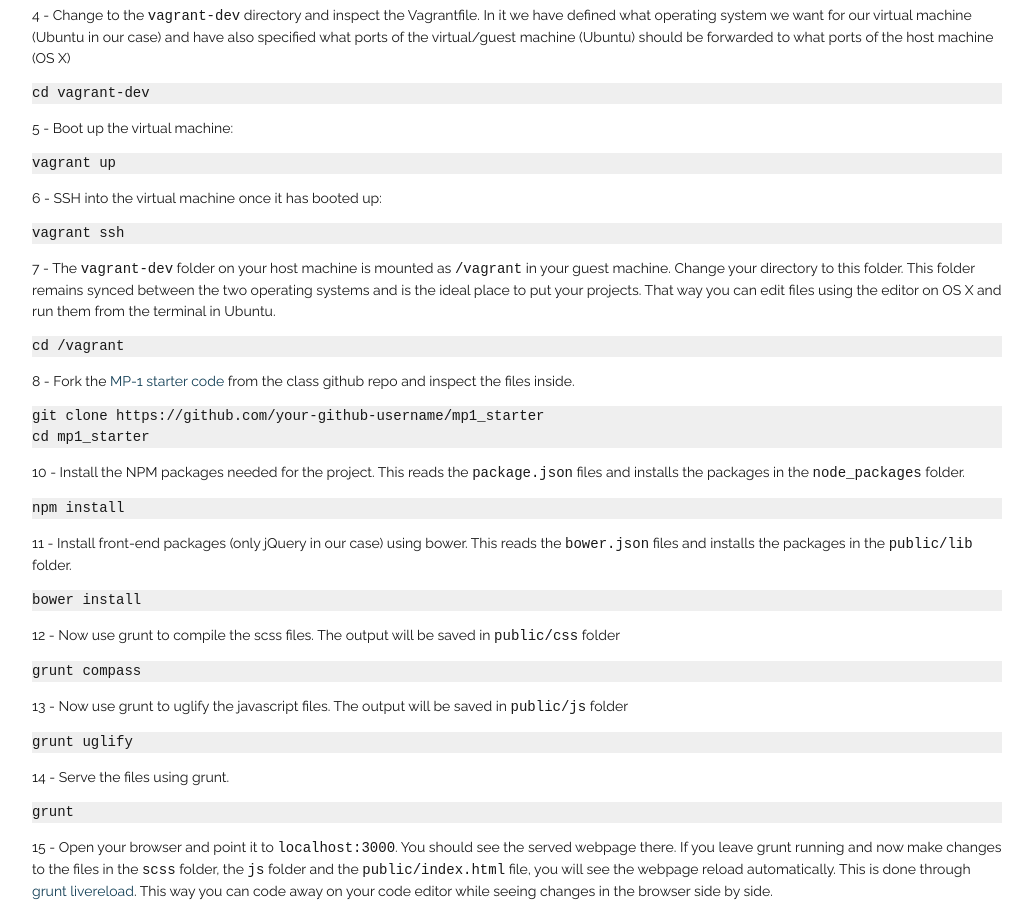
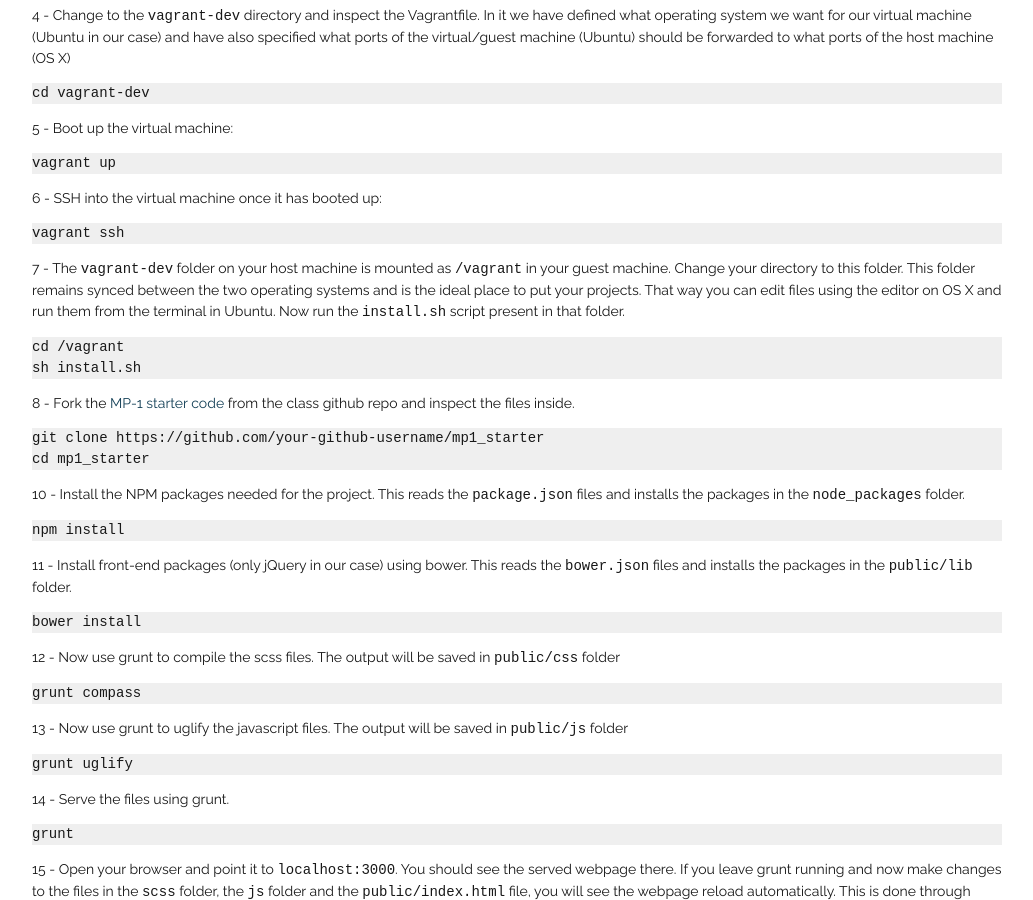
Before and after one commit to biplabdeka/fa2016, a Jekyll site: the page built from _posts/2015-1-28-Lab-1.md, in a window 1280 px wide and 900 px high, scrolled down 664 px. Shown: the whole window, without its empty margins (123-1156 px from the left). Built offline with Jekyll 4.4.1, drawn with Linux system fonts in a browser that asks for light colours; nearby versions of some CDN libraries; Markdown is read by kramdown in place of the engine named in the settings.

Commit message:
added install script

````diff
--- a/_posts/2015-1-28-Lab-1.md
+++ b/_posts/2015-1-28-Lab-1.md
@@ -37,10 +37,11 @@ vagrant up
 vagrant ssh
 ```
 
-7 - The `vagrant-dev` folder on your host machine is mounted as `/vagrant` in your guest machine. Change your directory to this folder. This folder remains synced between the two operating systems and is the ideal place to put your projects. That way  you can edit files using the editor on OS X and run them from the terminal in Ubuntu.
+7 - The `vagrant-dev` folder on your host machine is mounted as `/vagrant` in your guest machine. Change your directory to this folder. This folder remains synced between the two operating systems and is the ideal place to put your projects. That way  you can edit files using the editor on OS X and run them from the terminal in Ubuntu. Now run the `install.sh` script present in that folder.
 
 ```bash
 cd /vagrant
+sh install.sh
 ```
  8 - Fork the [MP-1 starter code](https://github.com/uiuc-web-programming/mp1_starter) from the class github repo and inspect the files inside.
 
````
